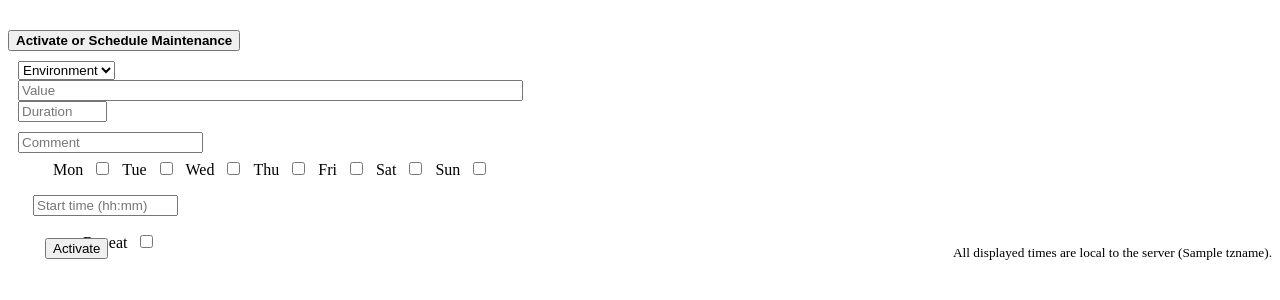
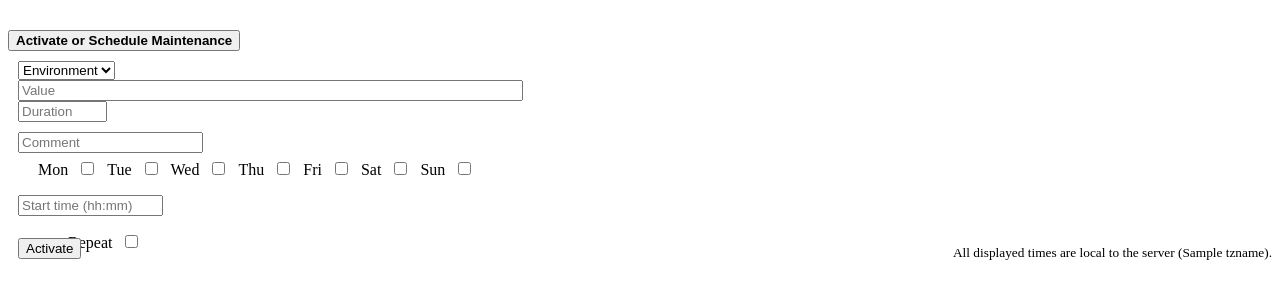
Before and after one commit to mhersson/kapacitor-alert-proxy, a Flask app: template app/templates/maintenance-activate-form.html in a window 1280 px wide. Shown: the top 300 px of the page. Run offline with Flask 2, Linux system fonts and the light colour scheme; the template is opened without the code that fills it: values that come from a table or form of the project are taken from there, most other values are stand-ins (such as "Sample title", 1, 10 or a date in 2020); parts of the project's set-up code (start-up, migrations or seed data) failed here and were passed over.

Commit message:
Fixed button placement in activate maintenance form for firefox

```diff
--- a/app/templates/maintenance-activate-form.html
+++ b/app/templates/maintenance-activate-form.html
@@ -48,7 +48,8 @@
 		    </div>
 		</div>
 		<div class="row" style="margin: 10px">
-		    <div class="card bg-secondary" style="margin-left: 15px">
+		  <div class="col-md-auto">
+		    <div class="card bg-secondary">
 			<div class="card-body">
 			    <div class="row" style="margin-top: -10px;margin-bottom: -30px">
 				<div class="col-md-auto" style="margin-left: -30px">
@@ -66,7 +67,8 @@
 			    </div>
 			</div>
 		    </div>
-		    <div class="col-md-auto" style="margin-top: 8px;margin-left: 27px">
+		    </div>
+		    <div class="col-md-1 float-right" style="margin-top: 8px">
 			{{ af.submit(class='btn btn-outline-success btn-lg') }}
 		    </div>
 		</div>
```
